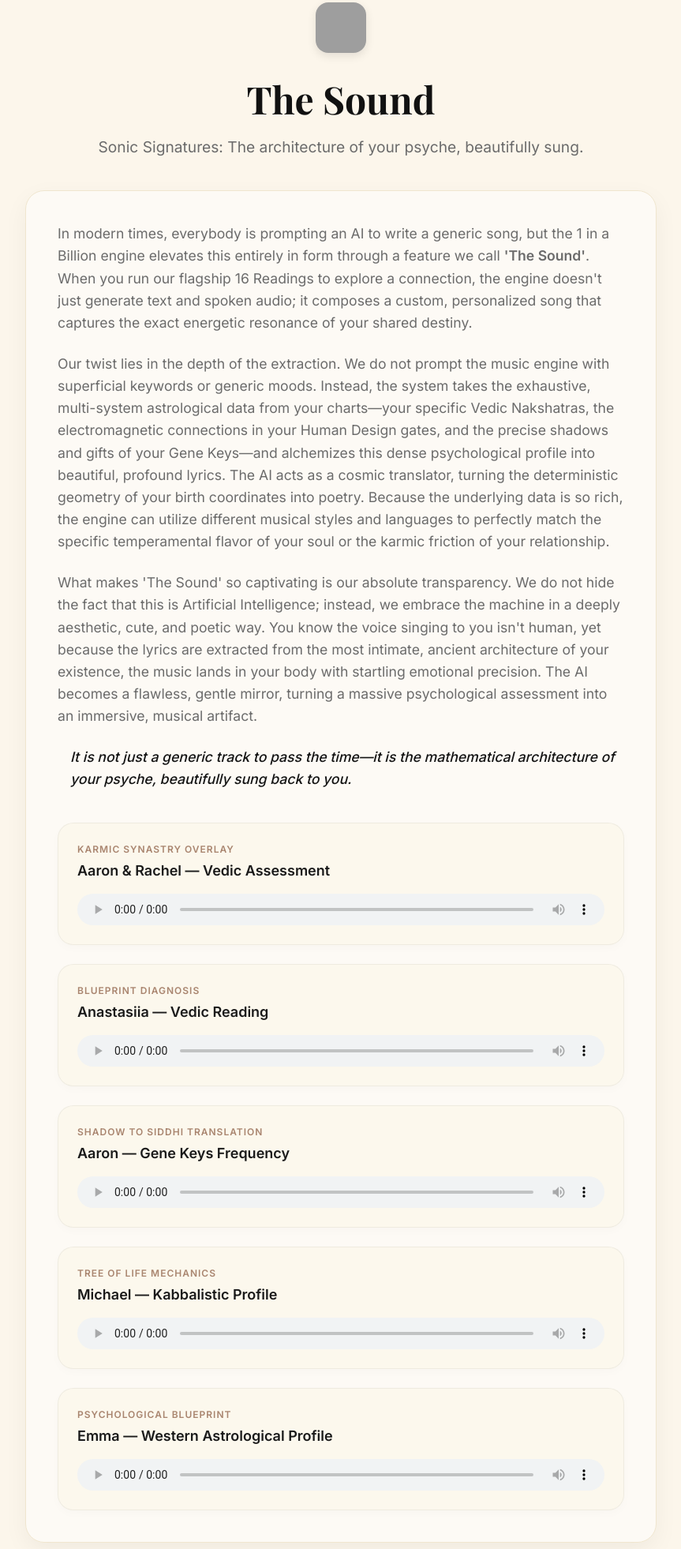
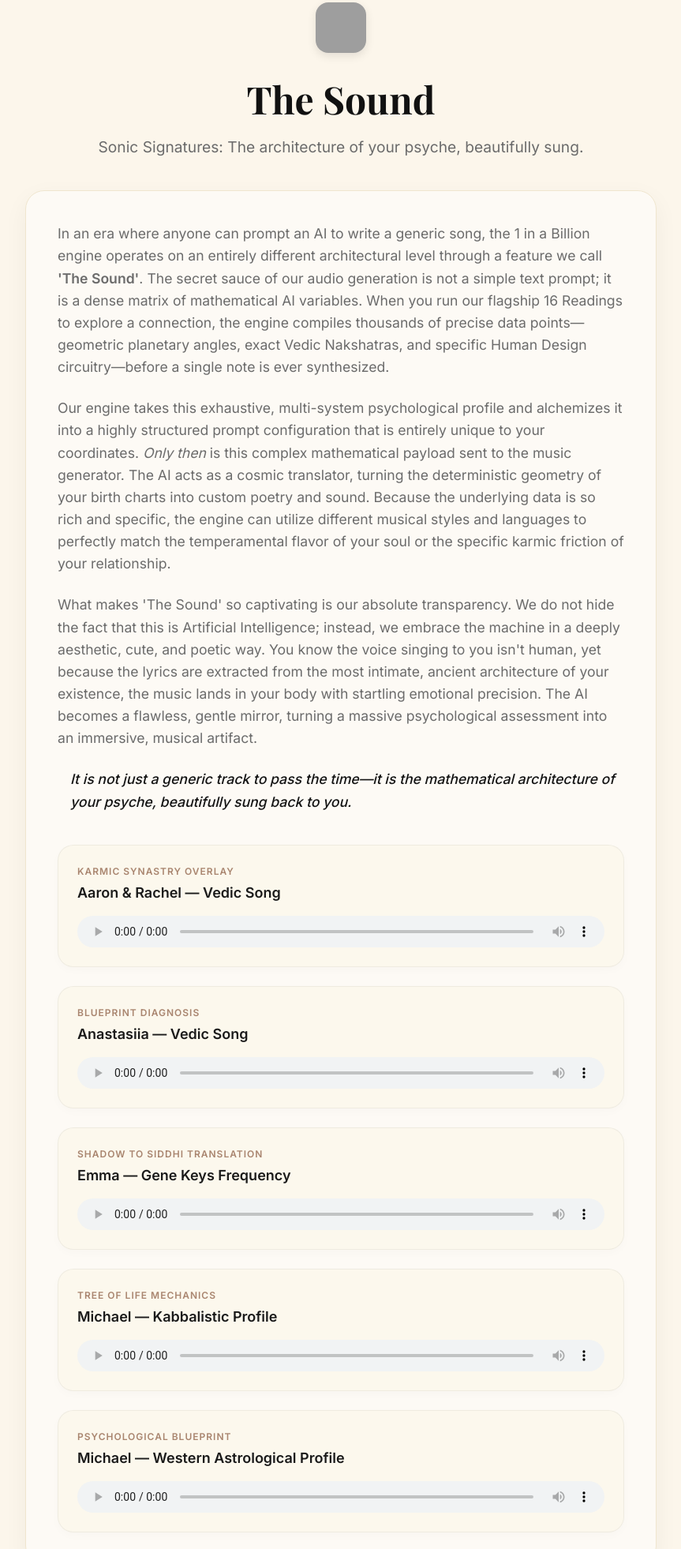
Before and after one commit to Mikububu/1-in-a-billion-website, a plain HTML site: page the-sound.html in a window 1280 px wide. Shown: the part 167-2129 px from the top of the page at 79% size, without its empty margins (208-1071 px from the left). Drawn offline with nearby package versions, Linux system fonts and the light colour scheme; grey boxes are pictures that could not be loaded; a web font is replaced by a local one.

Commit message:
Refine The Sound copy and ensure correct song files

```diff
--- a/the-sound.html
+++ b/the-sound.html
@@ -47,22 +47,22 @@
             <div
                 style="background: rgba(255, 255, 255, 0.5); padding: 40px; border-radius: 24px; border: 1px solid var(--border-color); box-shadow: 0 10px 30px rgba(0,0,0,0.05);">
                 <p class="section-text" style="margin-bottom: 24px;">
-                    In modern times, everybody is prompting an AI to write a generic song, but the 1 in a Billion engine
-                    elevates this entirely in form through a feature we call <strong>'The Sound'</strong>. When you run
-                    our flagship 16 Readings to explore a connection, the engine doesn't just generate text and spoken
-                    audio; it composes a custom, personalized song that captures the exact energetic resonance of your
-                    shared destiny.
+                    In an era where anyone can prompt an AI to write a generic song, the 1 in a Billion engine operates
+                    on an entirely different architectural level through a feature we call <strong>'The Sound'</strong>.
+                    The secret sauce of our audio generation is not a simple text prompt; it is a dense matrix of
+                    mathematical AI variables. When you run our flagship 16 Readings to explore a connection, the engine
+                    compiles thousands of precise data points—geometric planetary angles, exact Vedic Nakshatras, and
+                    specific Human Design circuitry—before a single note is ever synthesized.
                 </p>
 
                 <p class="section-text" style="margin-bottom: 24px;">
-                    Our twist lies in the depth of the extraction. We do not prompt the music engine with superficial
-                    keywords or generic moods. Instead, the system takes the exhaustive, multi-system astrological data
-                    from your charts—your specific Vedic Nakshatras, the electromagnetic connections in your Human
-                    Design gates, and the precise shadows and gifts of your Gene Keys—and alchemizes this dense
-                    psychological profile into beautiful, profound lyrics. The AI acts as a cosmic translator, turning
-                    the deterministic geometry of your birth coordinates into poetry. Because the underlying data is so
-                    rich, the engine can utilize different musical styles and languages to perfectly match the specific
-                    temperamental flavor of your soul or the karmic friction of your relationship.
+                    Our engine takes this exhaustive, multi-system psychological profile and alchemizes it into a highly
+                    structured prompt configuration that is entirely unique to your coordinates. <em>Only then</em> is
+                    this complex mathematical payload sent to the music generator. The AI acts as a cosmic translator,
+                    turning the deterministic geometry of your birth charts into custom poetry and sound. Because the
+                    underlying data is so rich and specific, the engine can utilize different musical styles and
+                    languages to perfectly match the temperamental flavor of your soul or the specific karmic friction
+                    of your relationship.
                 </p>
 
                 <p class="section-text" style="margin-bottom: 24px;">
@@ -88,11 +88,10 @@
                             <div
                                 style="font-size: 12px; font-weight: 600; color: #a9856f; letter-spacing: 1px; text-transform: uppercase; margin-bottom: 4px;">
                                 Karmic Synastry Overlay</div>
-                            <h4 style="margin: 0; font-size: 18px; color: #1A1A1A;">Aaron & Rachel — Vedic Assessment
-                            </h4>
+                            <h4 style="margin: 0; font-size: 18px; color: #1A1A1A;">Aaron & Rachel — Vedic Song</h4>
                         </div>
                         <audio controls style="width: 100%; height: 40px; outline: none;">
-                            <source src="audios/Aaron_Rachel_Vedic_audio.mp3" type="audio/mpeg">
+                            <source src="audios/Aaron_Rachel_Vedic_song.mp3" type="audio/mpeg">
                             Your browser does not support the audio element.
                         </audio>
                     </div>
@@ -104,10 +103,10 @@
                             <div
                                 style="font-size: 12px; font-weight: 600; color: #a9856f; letter-spacing: 1px; text-transform: uppercase; margin-bottom: 4px;">
                                 Blueprint Diagnosis</div>
-                            <h4 style="margin: 0; font-size: 18px; color: #1A1A1A;">Anastasiia — Vedic Reading</h4>
+                            <h4 style="margin: 0; font-size: 18px; color: #1A1A1A;">Anastasiia — Vedic Song</h4>
                         </div>
                         <audio controls style="width: 100%; height: 40px; outline: none;">
-                            <source src="audios/Anastasiia_Vedic_audio.mp3" type="audio/mpeg">
+                            <source src="audios/Anastasiia_Vedic_song.mp3" type="audio/mpeg">
                             Your browser does not support the audio element.
                         </audio>
                     </div>
@@ -119,10 +118,10 @@
                             <div
                                 style="font-size: 12px; font-weight: 600; color: #a9856f; letter-spacing: 1px; text-transform: uppercase; margin-bottom: 4px;">
                                 Shadow to Siddhi Translation</div>
-                            <h4 style="margin: 0; font-size: 18px; color: #1A1A1A;">Aaron — Gene Keys Frequency</h4>
+                            <h4 style="margin: 0; font-size: 18px; color: #1A1A1A;">Emma — Gene Keys Frequency</h4>
                         </div>
                         <audio controls style="width: 100%; height: 40px; outline: none;">
-                            <source src="audios/Aaron_Genekeys_audio.mp3" type="audio/mpeg">
+                            <source src="audios/Emma_Genekeys_song.mp3" type="audio/mpeg">
                             Your browser does not support the audio element.
                         </audio>
                     </div>
@@ -137,7 +136,7 @@
                             <h4 style="margin: 0; font-size: 18px; color: #1A1A1A;">Michael — Kabbalistic Profile</h4>
                         </div>
                         <audio controls style="width: 100%; height: 40px; outline: none;">
-                            <source src="audios/Michael_Kabbalah_audio.mp3" type="audio/mpeg">
+                            <source src="audios/Michael_Kabbalah_song.mp3" type="audio/mpeg">
                             Your browser does not support the audio element.
                         </audio>
                     </div>
@@ -149,11 +148,11 @@
                             <div
                                 style="font-size: 12px; font-weight: 600; color: #a9856f; letter-spacing: 1px; text-transform: uppercase; margin-bottom: 4px;">
                                 Psychological Blueprint</div>
-                            <h4 style="margin: 0; font-size: 18px; color: #1A1A1A;">Emma — Western Astrological Profile
-                            </h4>
+                            <h4 style="margin: 0; font-size: 18px; color: #1A1A1A;">Michael — Western Astrological
+                                Profile</h4>
                         </div>
                         <audio controls style="width: 100%; height: 40px; outline: none;">
-                            <source src="audios/Emma_Western_audio.mp3" type="audio/mpeg">
+                            <source src="audios/Michael_Western_song.mp3" type="audio/mpeg">
                             Your browser does not support the audio element.
                         </audio>
                     </div>
```
